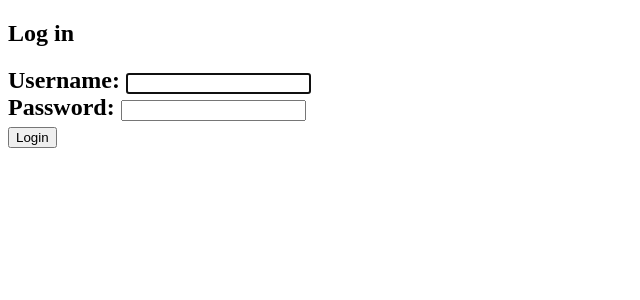
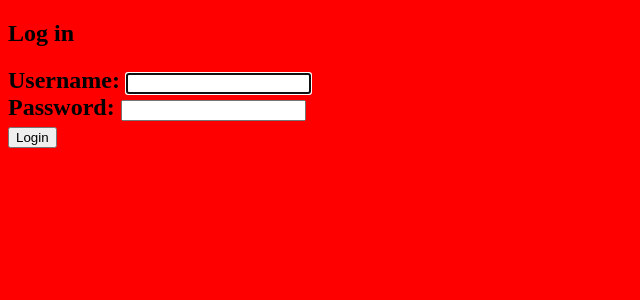
Before and after one commit to jam0ra/Fairtrade-Rewards, a Django app: page /accounts/login/ in a window 1280 px wide. Shown: the top 300 px of the page, without its empty margins (0-640 px from the left). Run offline with Django 3.2, Linux system fonts and the light colour scheme.

Commit message:
Connect /static folder
add css

```diff
--- a/FairtradeRewards/settings.py
+++ b/FairtradeRewards/settings.py
@@ -119,5 +119,8 @@ USE_TZ = True
 # https://docs.djangoproject.com/en/3.1/howto/static-files/
 
 STATIC_URL = '/static/'
+STATICFILES_DIRS = (
+  BASE_DIR / "static",
+)
 LOGIN_REDIRECT_URL = 'home'
 LOGOUT_REDIRECT_URL = 'home'
--- /dev/null
+++ b/static/styles/index.css
@@ -0,0 +1,3 @@
+body {
+	background: red;
+}
--- a/templates/base.html
+++ b/templates/base.html
@@ -3,7 +3,11 @@
   <head>
     <meta charset="utf-8" />
     <title>{% block title %} Fairtrade Rewards {% endblock %}</title>
+
+    {% load static %}
+    <link rel="stylesheet" type="text/css" href='{% static "/styles/index.css" %}'/>
   </head>
+
   <body>
     <main>{% block content %} {% endblock %}</main>
   </body>
```
